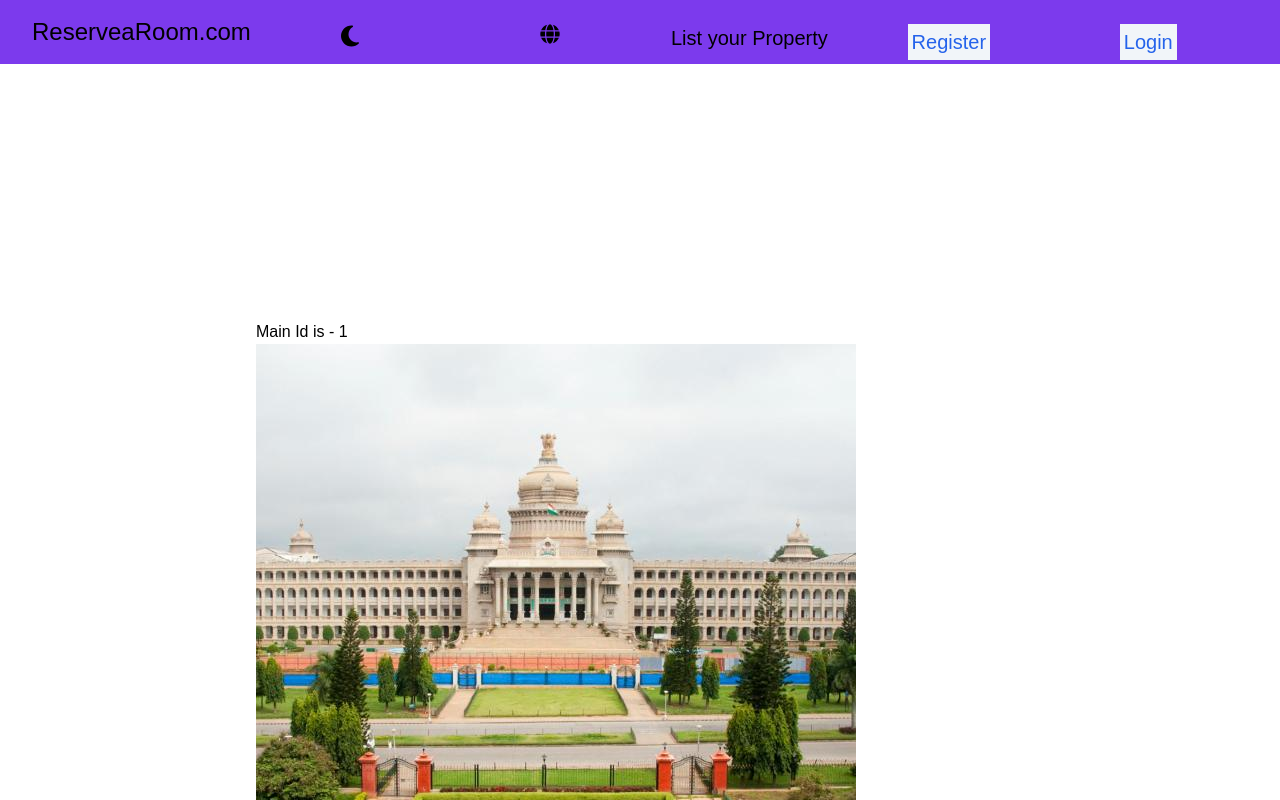
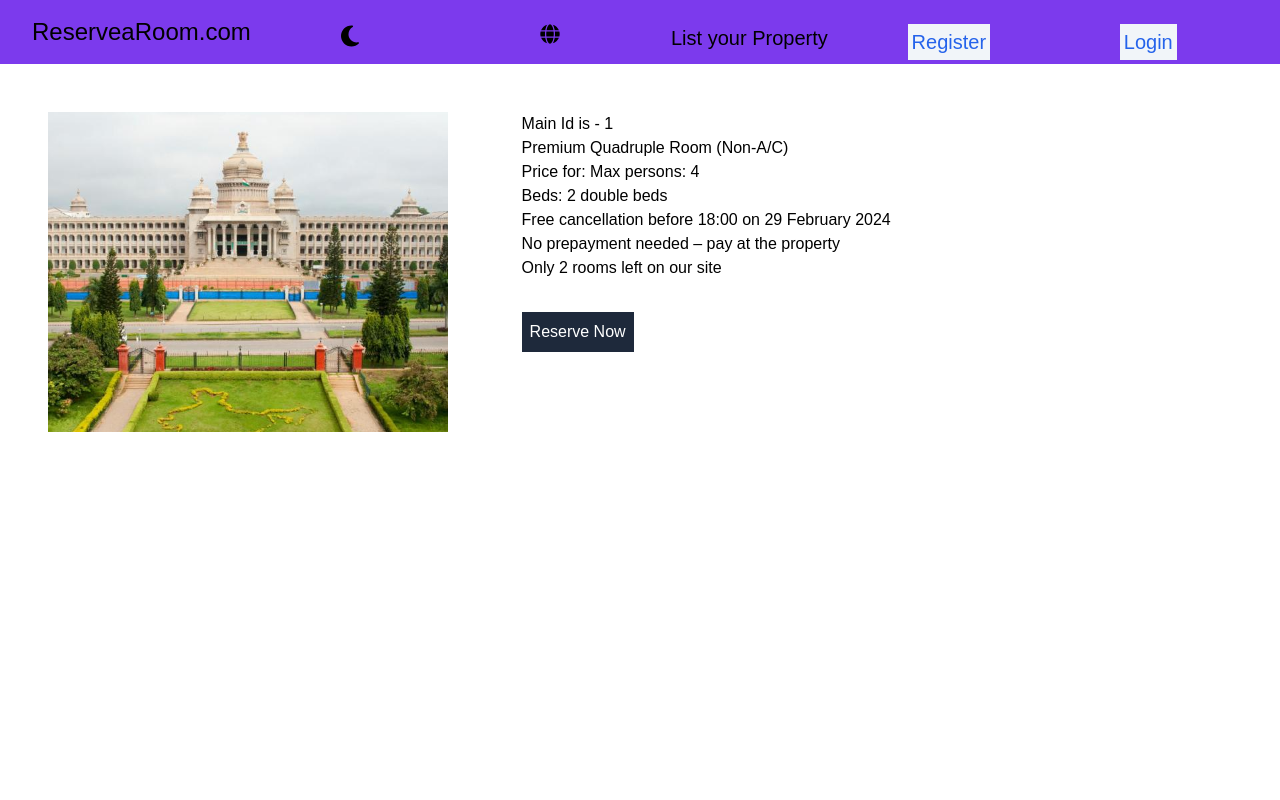
Before and after one commit to sarb001/ReserveaRoom, a React (Vite) app in the folder frontend/: page /card/1 in a window 1280 px wide. Shown: the top 800 px of the page. Built offline with nearby package versions, Linux system fonts and the light colour scheme; a web font is replaced by a local one.

Commit message:
Link added - card

```diff
--- a/frontend/src/components/FilterSection/Filteredcards.jsx
+++ b/frontend/src/components/FilterSection/Filteredcards.jsx
@@ -1,9 +1,8 @@
 import React from 'react';
-import { Link } from 'react-router-dom'
+import { Link } from 'react-router-dom' ;
 
 
 const Filteredcards = () => {
-
 
   const Destinations = [
     { id :1, Place : 'New Delhi' ,  img : '/public/NewDelhi.jpg'  , Hotelname :'Hilton New Delhi Embassy' , Distance : '5k from centre'  , BedType : 'Twin Bed' , Rating: 8.5 , Reservation : ' Free Cancellation'  , adults : 2 , nights : 4 },
@@ -31,7 +30,7 @@ const Filteredcards = () => {
                         <div> {main.BedType} </div>
                         <div> {main.Rating} </div>
                         <div> {main.Reservation} </div>
-                        <div> Adults - {main.adults} Nights -{main.nights}  </div>
+                        <div> Adults - {main.adults} Nights - {main.nights}  </div>
                         <button className='bg-black text-white p-2'>
                           <Link to = {`/card/${main.id}`}>  Check Availability   </Link>
                          </button>
--- a/frontend/src/components/FilterSection/SpecificCardDetails.jsx
+++ b/frontend/src/components/FilterSection/SpecificCardDetails.jsx
@@ -7,22 +7,30 @@ const SpecificCardDetails = () => {
     console.log('id is-',id);
 
   return (
-    <div className='m-64'>
-            <div className="imagesection">
+    <div className='m-12'>
+            <div className="imagesection grid grid-cols-[0.8fr,1.2fr]">
+
+                <div>
                     <span>
-                    <h1> Main Id is - {id} </h1>
-                    <img src = "/public/Banglore.jpg" alt = "image" />
+                        <div className='w-[25rem] h-[20rem]'>
+                            <img className='w-full h-full object-cover' src = "/public/Banglore.jpg" alt = "image" />
+                        </div>
                     </span>
                 </div>
 
                 <div className="alldetails">
+                    <h1> Main Id is - {id} </h1>
                     <div> Premium Quadruple Room (Non-A/C) </div>
                     <div> Price for: Max persons: 4 </div>
                     <div>  Beds: 2 double beds   </div>
                     <div> Free cancellation before 18:00 on 29 February 2024 </div>
                     <div>  No prepayment needed – pay at the property </div>
                     <div>  Only 2 rooms left on our site </div>
-                <button className='bg-slate-800 p-4'> Reserve Now </button>
+                    <div className='my-8'>
+                     <button className='bg-slate-800 p-2 text-white'> Reserve Now </button>
+                    </div>
+                </div>
+
             </div>
     </div>
   )
--- a/frontend/src/components/Home/Home.jsx
+++ b/frontend/src/components/Home/Home.jsx
@@ -1,4 +1,5 @@
 import React from 'react'
+import { Link } from 'react-router-dom'
 
 const Home = () => {
 
@@ -28,9 +29,11 @@ const Home = () => {
             <div className='grid justify-center text-center'  key = {main.Place}>
                 <div className='bg-slate-600 p-2 grid grid-rows-[0.5fr,2fr]'>
                       <div className='text-4xl'>  {main.Place} </div>
-                      <div className='w-[350px] h-[250px] text-center'>
-                            <img  className='w-full h-full object-cover overflow-hidden rounded-2xl' src = {main.img} alt = "Holiday" />
-                      </div>
+                       <Link to = '/filter'>
+                        <div className='w-[350px] h-[250px] text-center'>
+                              <img  className='w-full h-full object-cover overflow-hidden rounded-2xl' src = {main.img} alt = "Holiday" />
+                        </div>
+                       </Link>
 
                 </div>
             </div>
```
Lines whose indentation alone changed are shown as unchanged.
